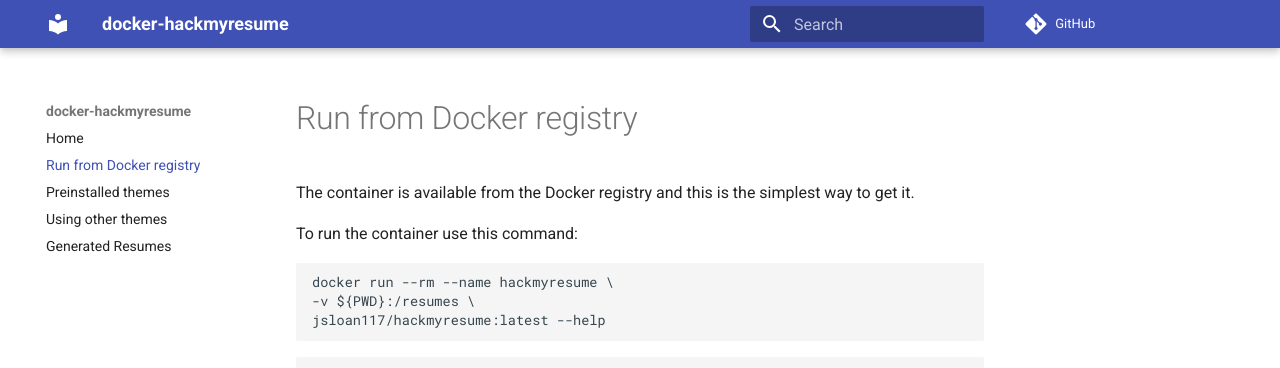
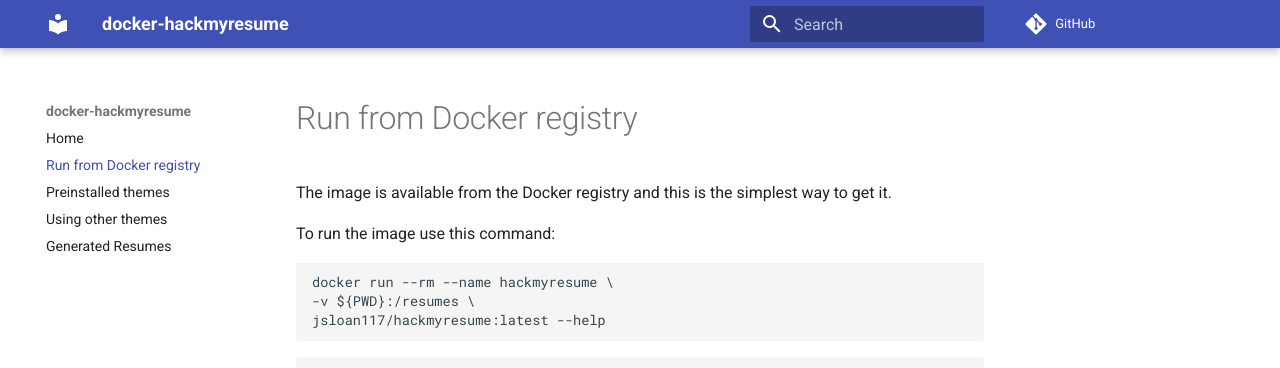
Before and after one commit to jsloan117/docker-hackmyresume, an MkDocs documentation site: the page built from docs/run-from-docker-registry.md, in a window 1280 px wide. Shown: the top 368 px of the page. Built offline with MkDocs 1.6.1 and Material for MkDocs 9.7.7, drawn with Linux system fonts in a browser that asks for light colours; comment, search, counter and statistics services are not loaded.

Commit message:
update documentation, altered Dockerfile to COPY VERSION file into image root, run get_version only on master branch since dev will not be versioned

````diff
--- a/docs/run-from-docker-registry.md
+++ b/docs/run-from-docker-registry.md
@@ -1,6 +1,6 @@
-The container is available from the Docker registry and this is the simplest way to get it.
+The image is available from the Docker registry and this is the simplest way to get it.
 
-To run the container use this command:
+To run the image use this command:
 
 ```bash
 docker run --rm --name hackmyresume \
````
Also changed, not shown: README.md (+1 -1 lines), docs/index.md (+1 -1 lines), 2 other files.
